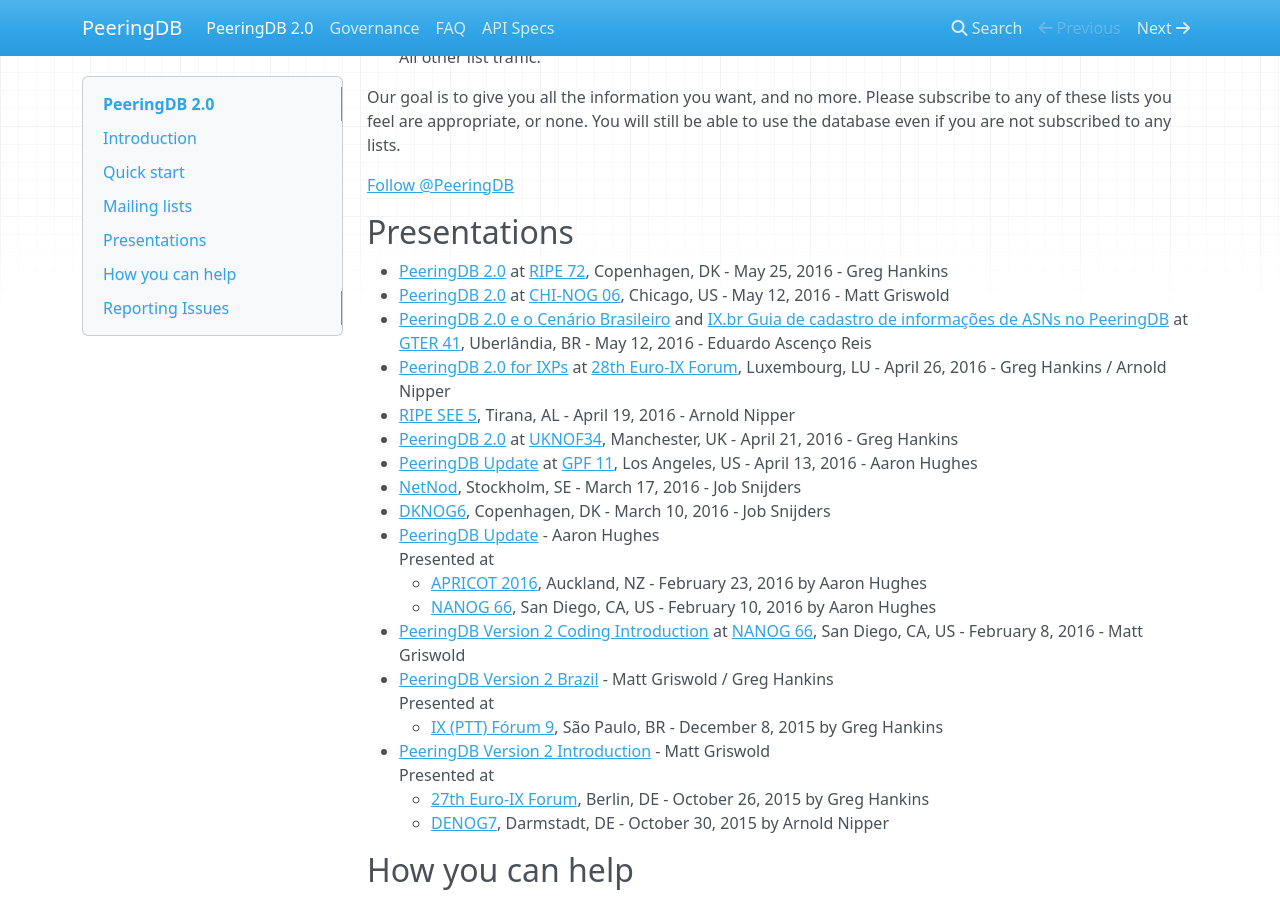
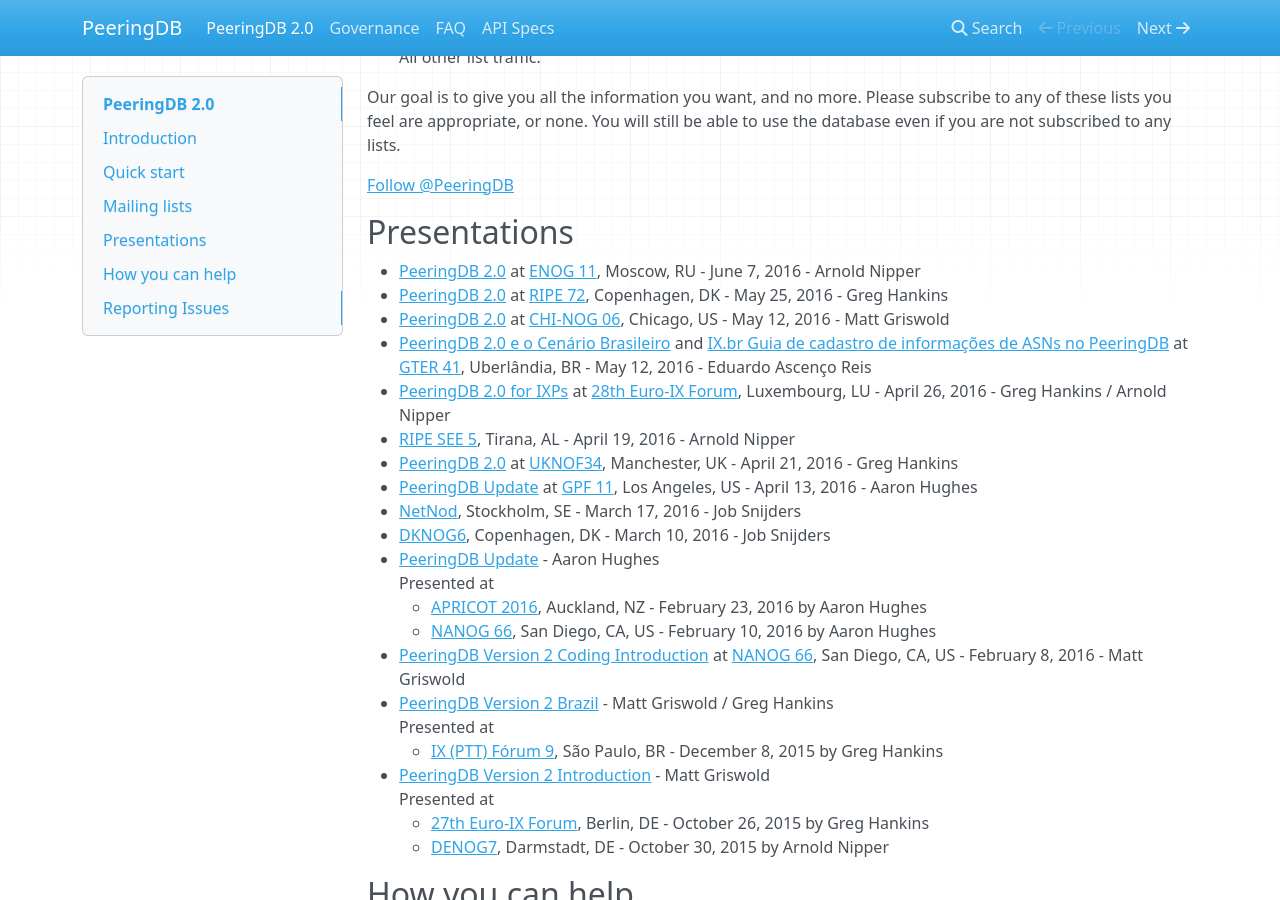
Before and after one commit to peeringdb/docs, an MkDocs documentation site: the page built from docs/index.md, in a window 1280 px wide and 900 px high, scrolled down 1504 px. Built offline with MkDocs 1.6.1, drawn with Linux system fonts in a browser that asks for light colours; nearby versions of some CDN libraries; comment, search, counter and statistics services are not loaded; old or Windows-style settings are respelled for this version of MkDocs.

Commit message:
ENOG11 presentation.

```diff
--- a/docs/index.md
+++ b/docs/index.md
@@ -78,6 +78,7 @@
 
 ## Presentations
 
+- [PeeringDB 2.0](presentation/2016-06-07_PeeringDB-2.0_ENOG11.pdf) at [ENOG 11](https://www.enog.org/meetings/enog-11/), Moscow, RU - June 7, 2016 - Arnold Nipper
 - [PeeringDB 2.0](presentation/2016-05-25_81-ripe-72-peeringdb.pdf) at [RIPE 72](https://ripe72.ripe.net/), Copenhagen, DK - May 25, 2016 - Greg Hankins
 - [PeeringDB 2.0](presentation/2016-05-12_chi-nog-06-peeringdb.pdf) at [CHI-NOG 06](http://chinog.org/meetings/chi-nog-06/), Chicago, US - May 12, 2016 - Matt Griswold
 - [PeeringDB 2.0 e o Cenário Brasileiro](presentation/2016-05-12_PeeringDB-2.0_GTER_41.pdf) and [IX.br Guia de cadastro de informações de ASNs no PeeringDB](presentation/2016-05-12_IX.br_PeeringDB_Guide.pdf) at [GTER 41](http://gtergts.nic.br/), Uberlândia, BR - May 12, 2016 - Eduardo Ascenço Reis
```
Also changed, not shown: 1 other file.
